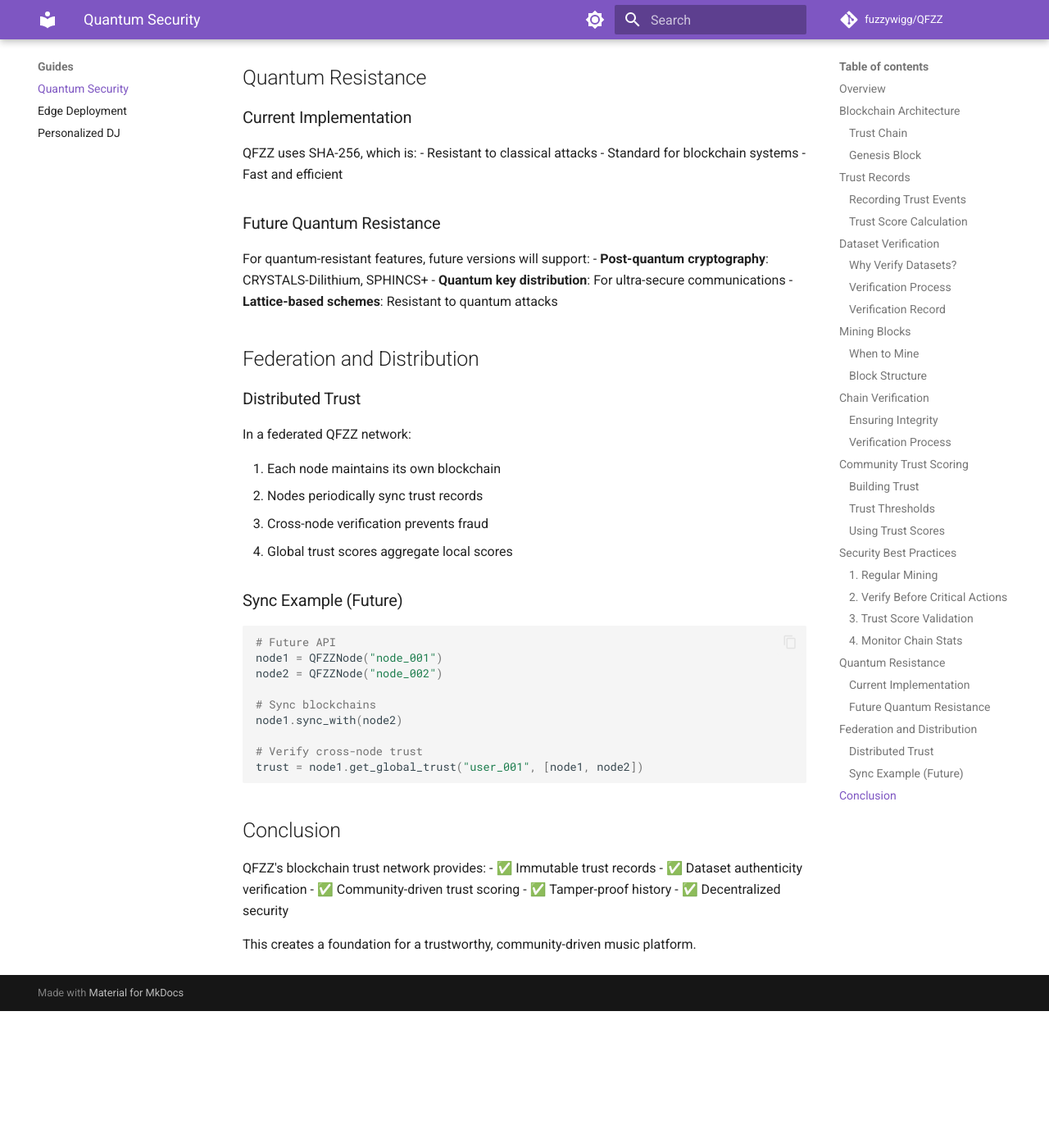
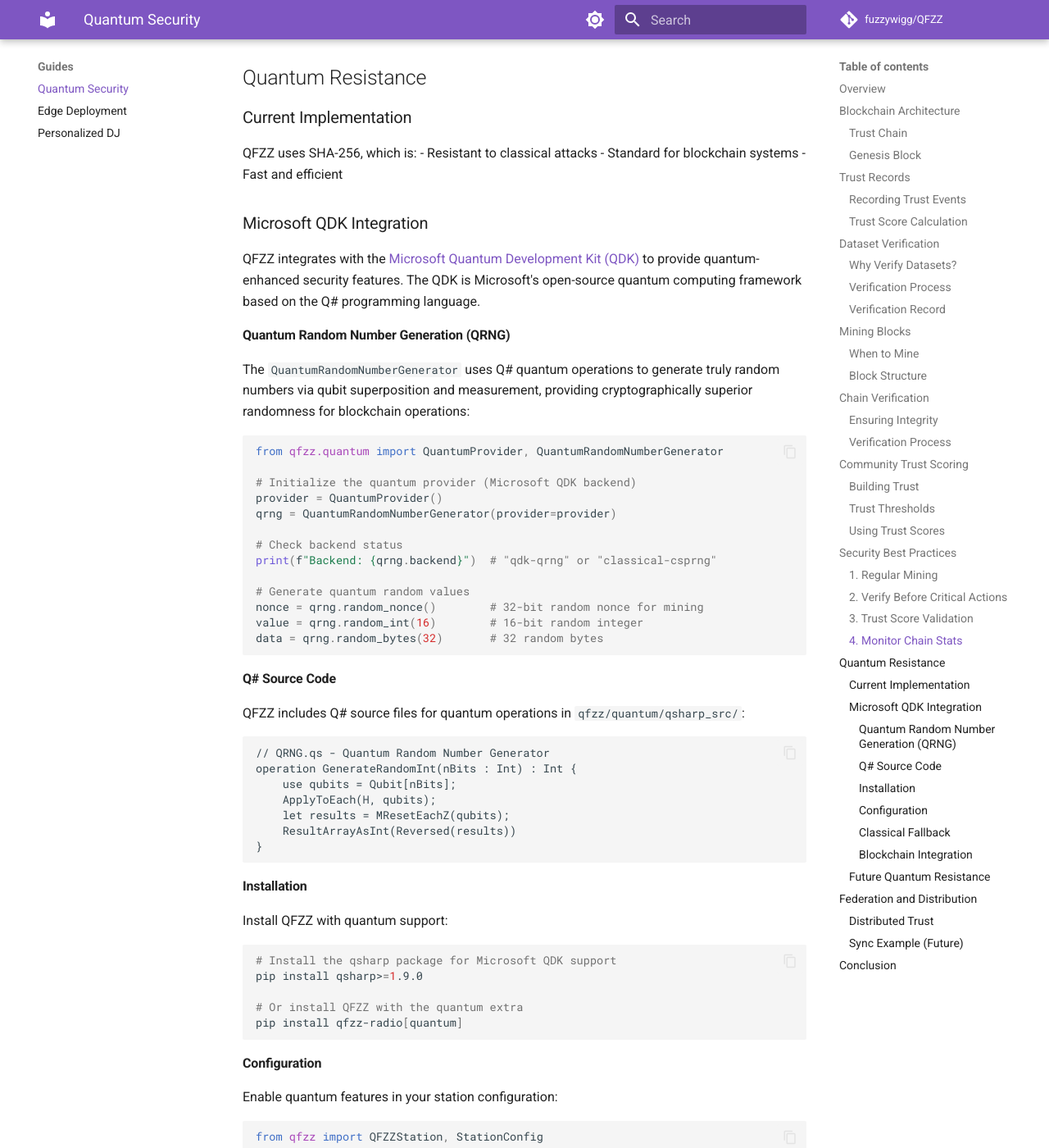
Before and after one commit to fuzzywigg/QFZZ, an MkDocs documentation site: the page built from docs/guides/quantum-security.md, in a window 1280 px wide and 1400 px high, scrolled down 6127 px. Shown: the whole window at 82% size. Built offline with MkDocs 1.6.1 and Material for MkDocs 9.7.7, drawn with Linux system fonts in a browser that asks for light colours; comment, search, counter and statistics services are not loaded; before the commit the page ends 7360 px from its top, so only the background shows below that; some of the changed text lies outside the part shown.

Commit message:
Update quantum-security docs with Microsoft QDK integration guide
Co-authored-by: fuzzywigg <159681463+fuzzywigg@users.noreply.github.com>

````diff
--- a/docs/guides/quantum-security.md
+++ b/docs/guides/quantum-security.md
@@ -290,12 +290,105 @@ QFZZ uses SHA-256, which is:
 - Standard for blockchain systems
 - Fast and efficient
 
+### Microsoft QDK Integration
+
+QFZZ integrates with the [Microsoft Quantum Development Kit (QDK)](https://github.com/microsoft/qdk) to provide quantum-enhanced security features. The QDK is Microsoft's open-source quantum computing framework based on the Q# programming language.
+
+#### Quantum Random Number Generation (QRNG)
+
+The `QuantumRandomNumberGenerator` uses Q# quantum operations to generate truly random numbers via qubit superposition and measurement, providing cryptographically superior randomness for blockchain operations:
+
+```python
+from qfzz.quantum import QuantumProvider, QuantumRandomNumberGenerator
+
+# Initialize the quantum provider (Microsoft QDK backend)
+provider = QuantumProvider()
+qrng = QuantumRandomNumberGenerator(provider=provider)
+
+# Check backend status
+print(f"Backend: {qrng.backend}")  # "qdk-qrng" or "classical-csprng"
+
+# Generate quantum random values
+nonce = qrng.random_nonce()        # 32-bit random nonce for mining
+value = qrng.random_int(16)        # 16-bit random integer
+data = qrng.random_bytes(32)       # 32 random bytes
+```
+
+#### Q# Source Code
+
+QFZZ includes Q# source files for quantum operations in `qfzz/quantum/qsharp_src/`:
+
+```qsharp
+// QRNG.qs - Quantum Random Number Generator
+operation GenerateRandomInt(nBits : Int) : Int {
+    use qubits = Qubit[nBits];
+    ApplyToEach(H, qubits);
+    let results = MResetEachZ(qubits);
+    ResultArrayAsInt(Reversed(results))
+}
+```
+
+#### Installation
+
+Install QFZZ with quantum support:
+
+```bash
+# Install the qsharp package for Microsoft QDK support
+pip install qsharp>=1.9.0
+
+# Or install QFZZ with the quantum extra
+pip install qfzz-radio[quantum]
+```
+
+#### Configuration
+
+Enable quantum features in your station configuration:
+
+```python
+from qfzz import QFZZStation, StationConfig
+
+config = StationConfig(
+    station_id="my_station",
+    station_name="QFZZ Quantum Radio",
+    enable_quantum=True,       # Enable Microsoft QDK quantum features
+    enable_blockchain=True,    # Blockchain benefits from QRNG
+)
+
+station = QFZZStation(config)
+station.start()
+```
+
+#### Classical Fallback
+
+When the `qsharp` package is not installed, QFZZ automatically falls back to a cryptographically secure classical PRNG (`os.urandom`). This ensures all features work without requiring a quantum backend:
+
+```python
+provider = QuantumProvider()
+print(provider.get_status())
+# Without qsharp: {"backend": "classical-fallback", "available": false, ...}
+# With qsharp:    {"backend": "microsoft-qdk", "available": true, ...}
+```
+
+#### Blockchain Integration
+
+The QRNG can seed block mining nonces for enhanced randomness:
+
+```python
+from qfzz.blockchain.models import Block
+from qfzz.quantum import QuantumRandomNumberGenerator
+
+qrng = QuantumRandomNumberGenerator()
+block = Block(index=1, timestamp="...", records=[], previous_hash="abc")
+block.mine_block(difficulty=2, qrng=qrng)  # Uses quantum nonce seeding
+```
+
 ### Future Quantum Resistance
 
 For quantum-resistant features, future versions will support:
 - **Post-quantum cryptography**: CRYSTALS-Dilithium, SPHINCS+
 - **Quantum key distribution**: For ultra-secure communications
 - **Lattice-based schemes**: Resistant to quantum attacks
+- **Azure Quantum integration**: Submit jobs to real quantum hardware via Azure
 
 ## Federation and Distribution
 
@@ -330,5 +423,6 @@ QFZZ's blockchain trust network provides:
 - ✅ Community-driven trust scoring
 - ✅ Tamper-proof history
 - ✅ Decentralized security
+- ✅ Microsoft QDK quantum-enhanced randomness
 
-This creates a foundation for a trustworthy, community-driven music platform.
+This creates a foundation for a trustworthy, community-driven music platform with quantum-ready security.
````
